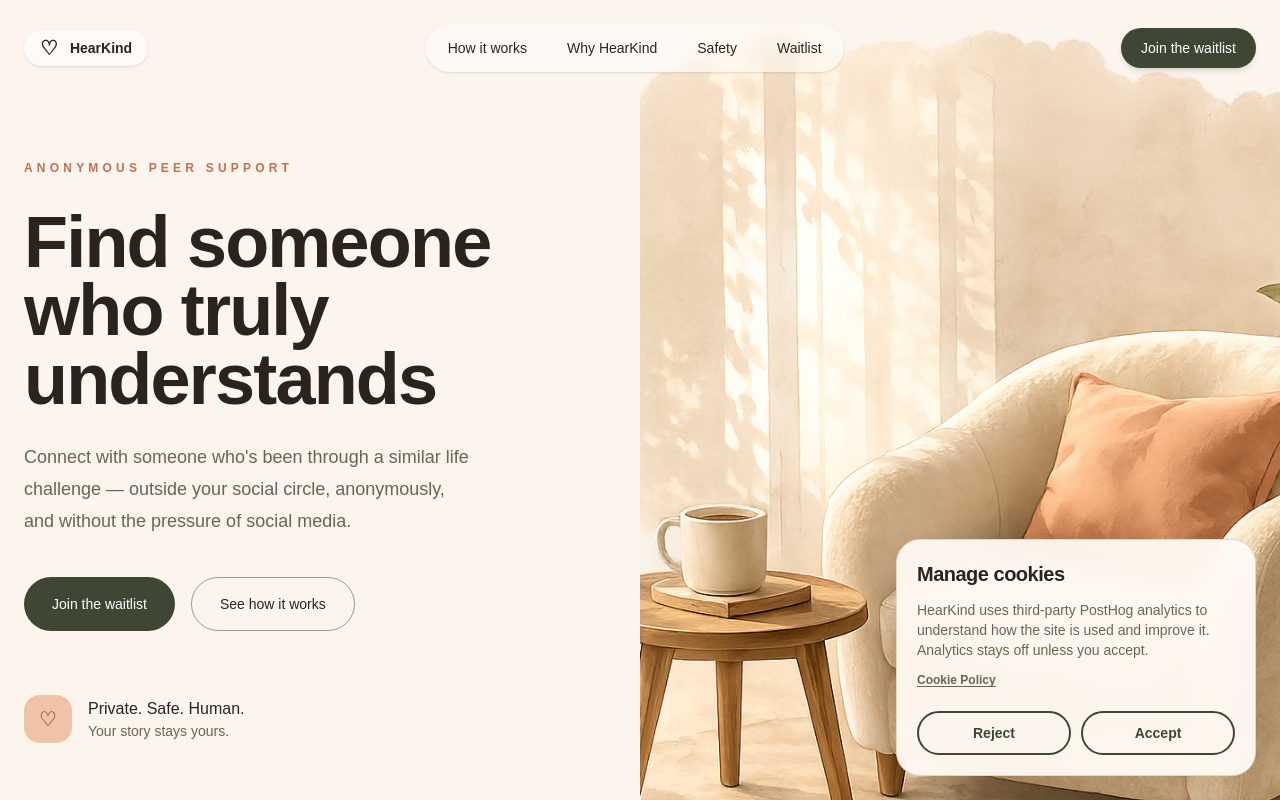
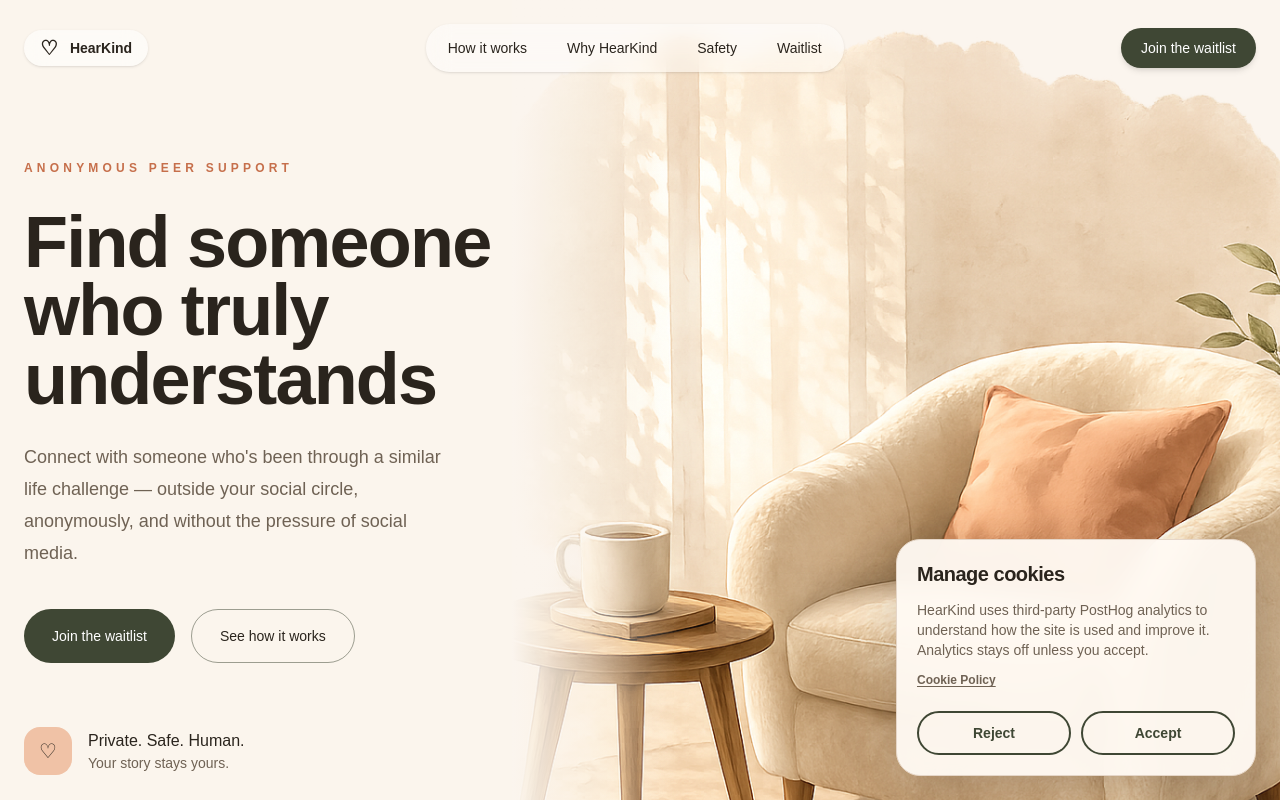
Before and after one commit to elegiya/hearkind, a Next.js app in the folder apps/web/: page / in a window 1280 px wide. Shown: the top 800 px of the page. Built offline with nearby package versions, Linux system fonts and the light colour scheme.

Commit message:
Add transparency to pictures on landing page

```diff
--- a/apps/web/components/landing/HeroSection.tsx
+++ b/apps/web/components/landing/HeroSection.tsx
@@ -1,49 +1,73 @@
 "use client";
 
+import Image from "next/image";
+
 import Header from "@/components/landing/Header";
-import Image from "next/image";
 
 type HeroSectionProps = {
   onWaitlistClick: (source: "header" | "hero") => void;
 };
 
-export default function HeroSection({ onWaitlistClick }: HeroSectionProps) {
+export default function HeroSection({
+  onWaitlistClick,
+}: HeroSectionProps) {
   return (
     <section className="relative overflow-hidden bg-[#fbf5ed] lg:min-h-[820px]">
-      <div className="absolute inset-y-0 right-0 z-0 hidden w-1/2 overflow-hidden lg:block">
+      {/* Desktop background illustration */}
+      <div className="absolute inset-y-0 right-0 z-0 hidden w-[60%] overflow-hidden lg:block">
         <Image
           src="/images/hero-chair-new.png"
           alt="A cozy armchair with a cup and plant"
           fill
           priority
+          sizes="60vw"
           className="object-cover object-[25%_center]"
+        />
+
+        {/* Soft transition between text and illustration */}
+        <div
+          aria-hidden="true"
+          className="absolute inset-y-0 left-0 w-[22%] bg-gradient-to-r from-[#fbf5ed] via-[#fbf5ed]/55 to-transparent"
+        />
+
+        {/* Slight warm wash so the image stays in the HearKind palette */}
+        <div
+          aria-hidden="true"
+          className="absolute inset-0 bg-[#fbf5ed]/[0.03]"
         />
       </div>
 
       <div className="relative z-30">
-        <Header onWaitlistClick={() => onWaitlistClick("header")} />
+        <Header
+          onWaitlistClick={() =>
+            onWaitlistClick("header")
+          }
+        />
       </div>
 
-      <div className="relative z-10 mx-auto max-w-7xl px-6 pb-36 pt-16 sm:pb-40 lg:grid lg:grid-cols-[48%_52%] lg:pb-44">
-        <div className="relative z-10 mx-auto max-w-2xl lg:mx-0 lg:max-w-xl">
+      <div className="relative z-10 mx-auto max-w-7xl px-6 pb-36 pt-16 sm:pb-40 lg:grid lg:grid-cols-[40%_60%] lg:pb-44">
+        <div className="relative z-10 mx-auto max-w-2xl lg:mx-0 lg:max-w-[510px] lg:pr-5">
           <p className="mb-8 text-xs font-semibold uppercase tracking-[0.24em] text-[#c66f4b] sm:tracking-[0.35em]">
             Anonymous peer support
           </p>
 
-          <h1 className="text-5xl font-semibold leading-[0.95] tracking-tight sm:text-6xl lg:text-7xl">
+          <h1 className="text-5xl font-semibold leading-[0.95] tracking-tight sm:text-6xl lg:text-[68px] xl:text-7xl">
             Find someone who truly understands
           </h1>
 
-          <p className="mt-7 max-w-xl text-lg leading-8 text-[#6f6254] lg:max-w-md">
-            Connect with someone who&apos;s been through a similar life challenge —
-            outside your social circle, anonymously, and without the pressure of
-            social media.
+          <p className="mt-7 max-w-xl text-lg leading-8 text-[#6f6254] lg:max-w-[430px]">
+            Connect with someone who&apos;s been through a
+            similar life challenge — outside your social
+            circle, anonymously, and without the pressure
+            of social media.
           </p>
 
           <div className="mt-10 flex flex-col gap-4 sm:flex-row">
             <button
               type="button"
-              onClick={() => onWaitlistClick("hero")}
+              onClick={() =>
+                onWaitlistClick("hero")
+              }
               className="rounded-full bg-[#3f4734] px-7 py-4 text-center text-sm font-medium text-white transition hover:-translate-y-0.5"
             >
               Join the waitlist
@@ -61,24 +85,33 @@ export default function HeroSection({ onWaitlistClick }: HeroSectionProps) {
             <div className="flex h-12 w-12 shrink-0 items-center justify-center rounded-2xl bg-[#f0c2a6] text-xl">
               ♡
             </div>
+
             <div>
-              <p className="font-medium">Private. Safe. Human.</p>
-              <p className="text-sm text-[#6f6254]">Your story stays yours.</p>
+              <p className="font-medium">
+                Private. Safe. Human.
+              </p>
+
+              <p className="text-sm text-[#6f6254]">
+                Your story stays yours.
+              </p>
             </div>
           </div>
         </div>
 
+        {/* Empty desktop grid column because the image is a background */}
+        <div className="hidden lg:block" />
+
+        {/* Mobile and tablet illustration */}
         <div className="relative mx-auto mt-12 aspect-[16/11] w-full max-w-3xl overflow-hidden rounded-[2rem] shadow-xl lg:hidden">
           <Image
             src="/images/hero-chair-new.png"
             alt="A cozy armchair with a cup and plant"
             fill
             priority
+            sizes="100vw"
             className="object-cover object-[25%_center]"
           />
         </div>
-
-        <div className="hidden lg:block" />
       </div>
 
       <div className="absolute bottom-[-1px] left-0 right-0 z-20">
--- a/apps/web/components/landing/StartSection.tsx
+++ b/apps/web/components/landing/StartSection.tsx
@@ -1,15 +1,22 @@
 "use client";
 
+import Image from "next/image";
+
 import Footer from "@/components/landing/Footer";
-import Image from "next/image";
 
 type StartSectionProps = {
   onWaitlistClick: () => void;
 };
 
-export default function StartSection({ onWaitlistClick }: StartSectionProps) {
+export default function StartSection({
+  onWaitlistClick,
+}: StartSectionProps) {
   return (
-    <section id="start" className="relative overflow-hidden bg-[#fffaf4]">
+    <section
+      id="start"
+      className="relative overflow-hidden bg-[#fffaf4]"
+    >
+      {/* Wave separating this section from the previous one */}
       <div className="absolute left-0 right-0 top-0 z-20">
         <svg
           viewBox="0 0 1440 180"
@@ -25,28 +32,51 @@ export default function StartSection({ onWaitlistClick }: StartSectionProps) {
       </div>
 
       <div className="relative overflow-hidden bg-[#fbf5ed] lg:min-h-[620px]">
-        <div className="absolute inset-y-0 left-0 z-0 hidden w-1/2 overflow-hidden lg:block">
+        {/* Desktop landscape background */}
+        <div className="absolute inset-y-0 left-0 z-0 hidden w-[58%] overflow-hidden lg:block">
           <Image
             src="/images/landscape-new.png"
             alt="A peaceful path through a warm landscape"
             fill
+            sizes="58vw"
             className="object-cover object-[60%_center]"
+          />
+
+          {/* Subtle warm wash */}
+          <div
+            aria-hidden="true"
+            className="absolute inset-0 bg-[#fbf5ed]/[0.03]"
+          />
+
+          {/* Smooth transition from the landscape into the page background */}
+          <div
+            aria-hidden="true"
+            className="absolute inset-y-0 right-0 w-[26%] bg-gradient-to-r from-transparent via-[#fbf5ed]/65 to-[#fbf5ed]"
           />
         </div>
 
-        <div className="relative z-10 mx-auto grid max-w-7xl grid-cols-1 gap-10 px-6 pb-6 pt-24 sm:pb-10 lg:min-h-[620px] lg:grid-cols-[52%_48%] lg:gap-0 lg:pb-0 lg:pt-10">
-          <div className="relative aspect-[16/11] overflow-hidden rounded-[2rem] shadow-xl lg:hidden">
+        <div className="relative z-10 mx-auto grid max-w-7xl grid-cols-1 gap-10 px-6 pb-6 pt-24 sm:pb-10 lg:min-h-[620px] lg:grid-cols-[58%_42%] lg:gap-0 lg:pb-0 lg:pt-10">
+          {/* Mobile and tablet landscape */}
+          <div className="relative aspect-[16/11] overflow-hidden rounded-[2rem] bg-[#f2e7db] shadow-xl lg:hidden">
             <Image
               src="/images/landscape-new.png"
               alt="A peaceful path through a warm landscape"
               fill
+              sizes="100vw"
               className="object-cover object-[60%_center]"
+            />
+
+            <div
+              aria-hidden="true"
+              className="absolute inset-0 bg-gradient-to-t from-[#fbf5ed]/15 to-transparent"
             />
           </div>
 
+          {/* Empty desktop column occupied by the background image */}
           <div className="hidden lg:block" />
 
-          <div className="flex items-center lg:pb-20">
+          {/* CTA content */}
+          <div className="flex items-center lg:pb-20 lg:pl-8 xl:pl-12">
             <div className="mx-auto max-w-2xl lg:mx-0 lg:max-w-xl">
               <p className="mb-8 text-xs font-semibold uppercase tracking-[0.35em] text-[#c66f4b]">
                 Start your journey
@@ -59,13 +89,14 @@ export default function StartSection({ onWaitlistClick }: StartSectionProps) {
               </h2>
 
               <p className="mt-7 max-w-xl text-lg leading-8 text-[#6f6254] lg:max-w-md">
-                Join the waitlist and help shape the first version of HearKind.
+                Join the waitlist and help shape the first version of
+                HearKind.
               </p>
 
               <button
                 type="button"
                 onClick={onWaitlistClick}
-                className="mt-10 inline-flex w-full justify-center rounded-full bg-[#3f4734] px-7 py-4 text-sm font-medium text-white shadow-xl transition duration-200 hover:-translate-y-0.5 hover:scale-[1.02] sm:w-auto"
+                className="mt-10 inline-flex w-full justify-center rounded-full bg-[#3f4734] px-7 py-4 text-sm font-medium text-white shadow-xl transition duration-200 hover:-translate-y-0.5 hover:scale-[1.02] hover:bg-[#35402f] focus-visible:outline-none focus-visible:ring-2 focus-visible:ring-[#3f4734] focus-visible:ring-offset-2 sm:w-auto"
               >
                 Join the waitlist
               </button>
```
